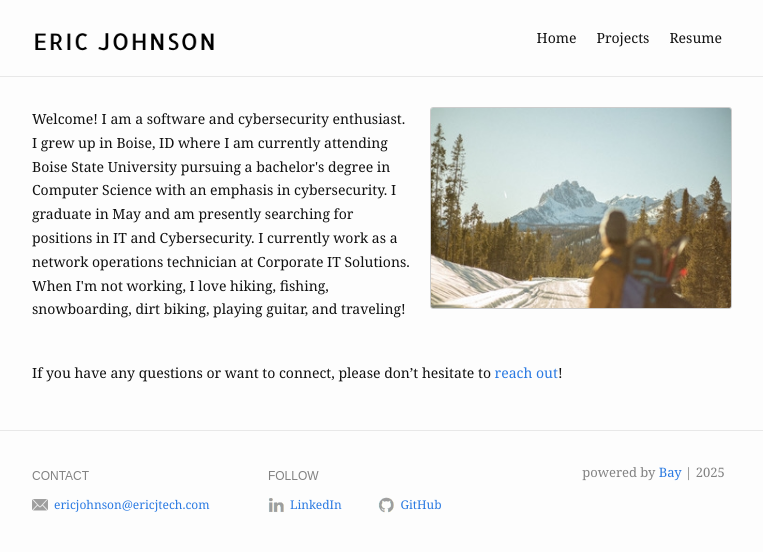
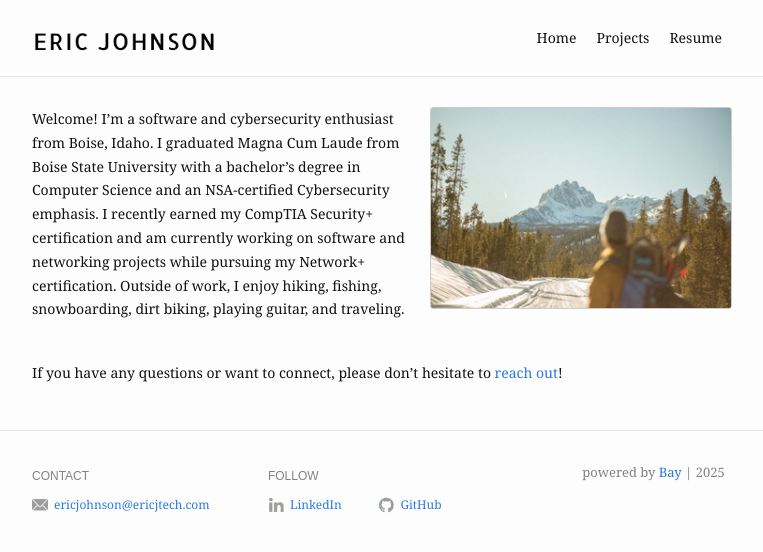
Before and after one commit to eboi1/eboi1.github.io, a Jekyll site: the page built from index.md, in a window 1280 px wide. Shown: the top 552 px of the page, without its empty margins (258-1021 px from the left). Built offline with Jekyll 4.4.1, drawn with Linux system fonts in a browser that asks for light colours.

Commit message:
Revise personal bio and education details
Updated personal introduction and qualifications.

```diff
--- a/index.md
+++ b/index.md
@@ -5,7 +5,7 @@ profile_picture:
   alt: website picture
 ---
 <p>
-  Welcome! I am a software and cybersecurity enthusiast. I grew up in Boise, ID where I am currently attending Boise State University pursuing a bachelor's degree in Computer Science with an emphasis in cybersecurity. I graduate in May and am presently searching for positions in IT and Cybersecurity. I currently work as a network operations technician at Corporate IT Solutions. When I'm not working, I love hiking, fishing, snowboarding, dirt biking, playing guitar, and traveling!
+Welcome! I’m a software and cybersecurity enthusiast from Boise, Idaho. I graduated Magna Cum Laude from Boise State University with a bachelor’s degree in Computer Science and an NSA-certified Cybersecurity emphasis. I recently earned my CompTIA Security+ certification and am currently working on software and networking projects while pursuing my Network+ certification. Outside of work, I enjoy hiking, fishing, snowboarding, dirt biking, playing guitar, and traveling.
   </p>
 
 <p style="margin-top: 40px;">
```
